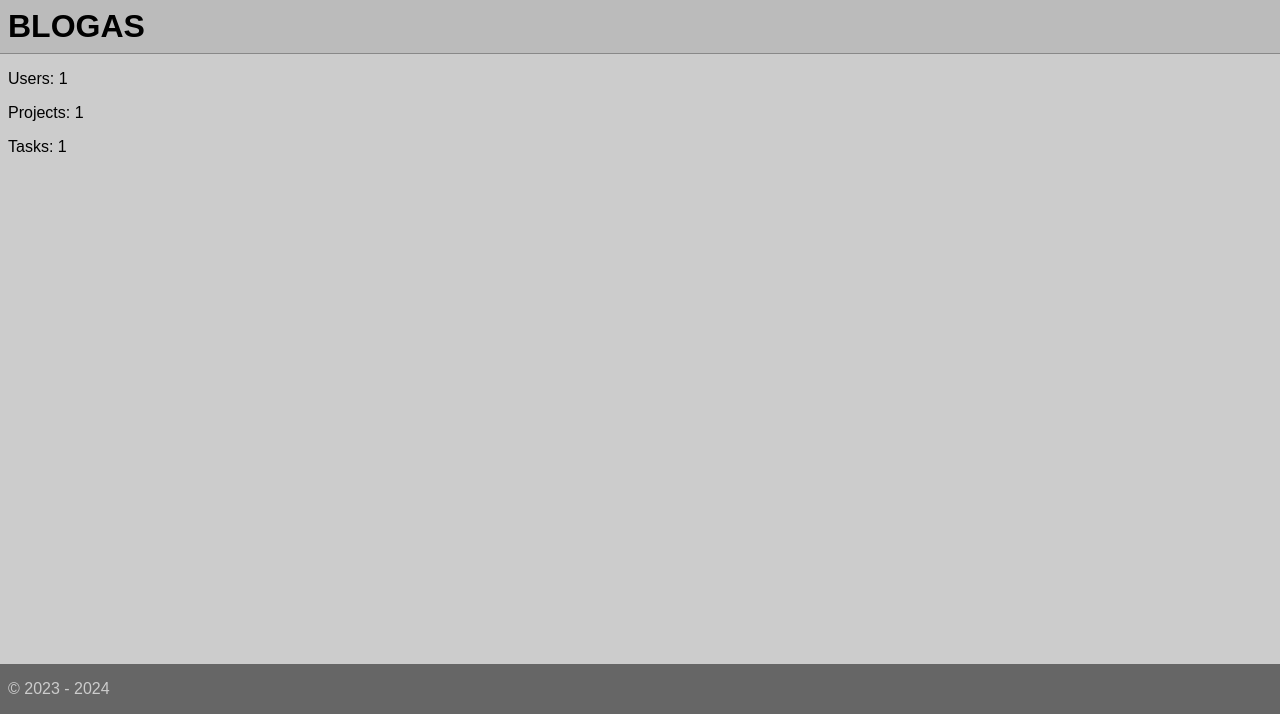
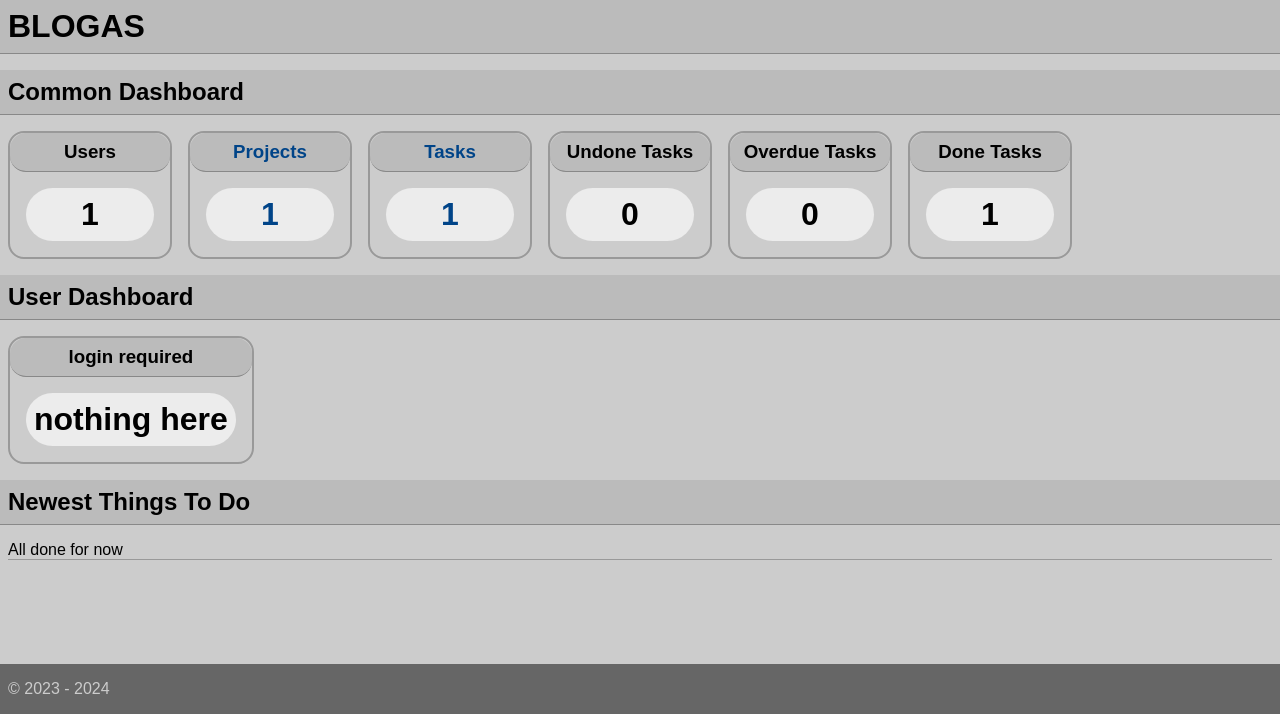
Before and after one commit to aivarasmink/blogas, a Django app: page / in a window 1280 px wide. Shown: the part 86-800 px from the top of the page. Run offline with Django 5.2, Linux system fonts and the light colour scheme; tables that the repository leaves empty hold one stand-in row (values such as "Sample post").

Commit message:
sutvarkytas dashbord ir indexas patobulintas, pradedu daryti apipavidinima sau

```diff
--- a/aivaro_blogas/blogas/static/css/style.css
+++ b/aivaro_blogas/blogas/static/css/style.css
@@ -198,3 +198,33 @@ button:hover, .button:hover {
 .toolbar form select, .toolbar form input {
     padding: 0.4rem;
 }
+
+ul.dashboard {
+    display: flex;
+    flex-direction: row;
+    flex-wrap: wrap;
+    gap: 1rem;
+}
+
+ul.dashboard li {
+    display: inline-block;
+    border: 2px solid #999999;
+    border-radius: 1rem;
+}
+
+ul.dashboard li h3 {
+    border-radius: 1rem;
+    text-align: center;
+}
+
+ul.dashboard li .stat {
+    display: block;
+    text-align: center;
+    font-size: 2rem;
+    font-weight: 700;
+    margin: 1rem;
+    padding: 0.5rem;
+    background-color: #ffffff9f;
+    border-radius: 5rem;
+    min-width: 7rem;
+}
--- a/aivaro_blogas/blogas/templates/tasks/index.html
+++ b/aivaro_blogas/blogas/templates/tasks/index.html
@@ -1,7 +1,36 @@
 {% extends "base.html" %}{% load i18n %}
 {% block content %}
     <h1>BLOGAS</h1>
-    <p>{% trans "Users"|capfirst %}: {{ users_count }}</p>
-    <p>{% trans "Projects"|capfirst %}: {{ projects_count }}</p>
-    <p>{% trans "Tasks"|capfirst %}: {{ tasks_count }}</p>
+    <h2>{% trans "common dashboard"|title %}</h2>
+    <ul class="dashboard">
+        {% for metric in common_dashboard %}
+        <li>{% if metric.2 %}<a href="{{ metric.2}}">{% endif %}
+            <h3>{{ metric.0 }}</h3>
+            <span class="stat">{{ metric.1 }}</span>
+            {% if metric.2 %}</a>{% endif %}</li>
+        {% endfor %}
+    </ul>
+    <h2>{% trans "user dashboard"|title %}</h2>
+    <ul class="dashboard">
+        {% for metric in user_dashboard %}
+        <li>{% if metric.2 %}<a href="{{ metric.2}}">{% endif %}
+            <h3>{{ metric.0 }}</h3>
+            <span class="stat">{{ metric.1 }}</span>
+            {% if metric.2 %}</a>{% endif %}</li>
+        {% empty %}
+        <li><h3>{% trans "login required" %}</h3>
+            <span class="stat">{% trans "nothing here" %}</span></li>
+        {% endfor %}
+    </ul>
+    <h2>{% trans "newest things to do"|title %}</h2>
+    <ul>
+    {% for task in undone_tasks %}
+        <li><a href="{% url "task_done" task.pk %}?next={{ next|urlencode }}">&#x2610;</a>
+            <a href="{% url "task_detail" task.pk %}">{{ task.name }}</a>
+            <span style="float:right;">{{ task.deadline }}</span>
+        </li>
+    {% empty %}
+        <li>{% trans "all done for now"|capfirst %}</li>
+    {% endfor %}
+    </ul>
 {% endblock content %}
--- a/aivaro_blogas/blogas/views.py
+++ b/aivaro_blogas/blogas/views.py
@@ -9,6 +9,7 @@ from django.shortcuts import render, get_object_or_404, redirect
 from django.urls import reverse
 from django.utils.translation import gettext_lazy as _
 from django.views import generic
+from datetime import datetime
 from . import models
 from . import models, forms
 
@@ -81,11 +82,67 @@ class ProjectDeleteView(
         return self.get_object().owner == self.request.user
 
 
+User = get_user_model()
+
 def index(request: HttpRequest) -> HttpResponse:
+    tasks = models.Task.objects
+    undone_tasks = tasks.filter(is_done=False)
+    common_dashboard = [
+        (_('users').title(), User.objects.count()),
+        (
+            _('projects').title(),
+            models.Project.objects.count(),
+            reverse('project_list'),
+        ),
+        (
+            _('tasks').title(),
+            tasks.count(),
+            reverse('task_list'),
+        ),
+        (
+            _('undone tasks').title(),
+            undone_tasks.count(),
+        ),
+        (
+            _('overdue tasks').title(),
+            undone_tasks.filter(deadline__lte=datetime.now()).count(),
+        ),
+        (
+            _('done tasks').title(),
+            tasks.filter(is_done=True).count(),
+        ),
+    ]
+    if request.user.is_authenticated:
+        user_tasks = tasks.filter(owner=request.user)
+        user_undone_tasks = user_tasks.filter(is_done=False)
+        user_dashboard = [
+            (
+                _('projects').title(),
+                models.Project.objects.filter(owner=request.user).count(),
+                reverse('project_list') + f"?owner={request.user.username}",
+            ),
+            (
+                _('tasks').title(),
+                user_tasks.count(),
+                reverse('task_list') + f"?owner={request.user.username}",
+            ),
+            (
+                _('undone tasks').title(),
+                user_undone_tasks.count(),
+            ),
+            (
+                _('overdue tasks').title(),
+                user_undone_tasks.filter(deadline__lte=datetime.now()).count(),
+            ),
+        ]
+        undone_tasks = user_undone_tasks.all()[:5]
+    else:
+        user_dashboard = None
+        undone_tasks = undone_tasks.all()[:5]
     context = {
-        'projects_count': models.Project.objects.count(),
-        'tasks_count': models.Task.objects.count(),
-        'users_count': models.get_user_model().objects.count(),
+        'common_dashboard': common_dashboard,
+        'user_dashboard': user_dashboard,
+        'undone_tasks': undone_tasks,
     }
     return render(request, 'tasks/index.html', context)
 
```
Also changed, not shown: aivaro_blogas/blogas/forms.py (+7 -0 lines).
